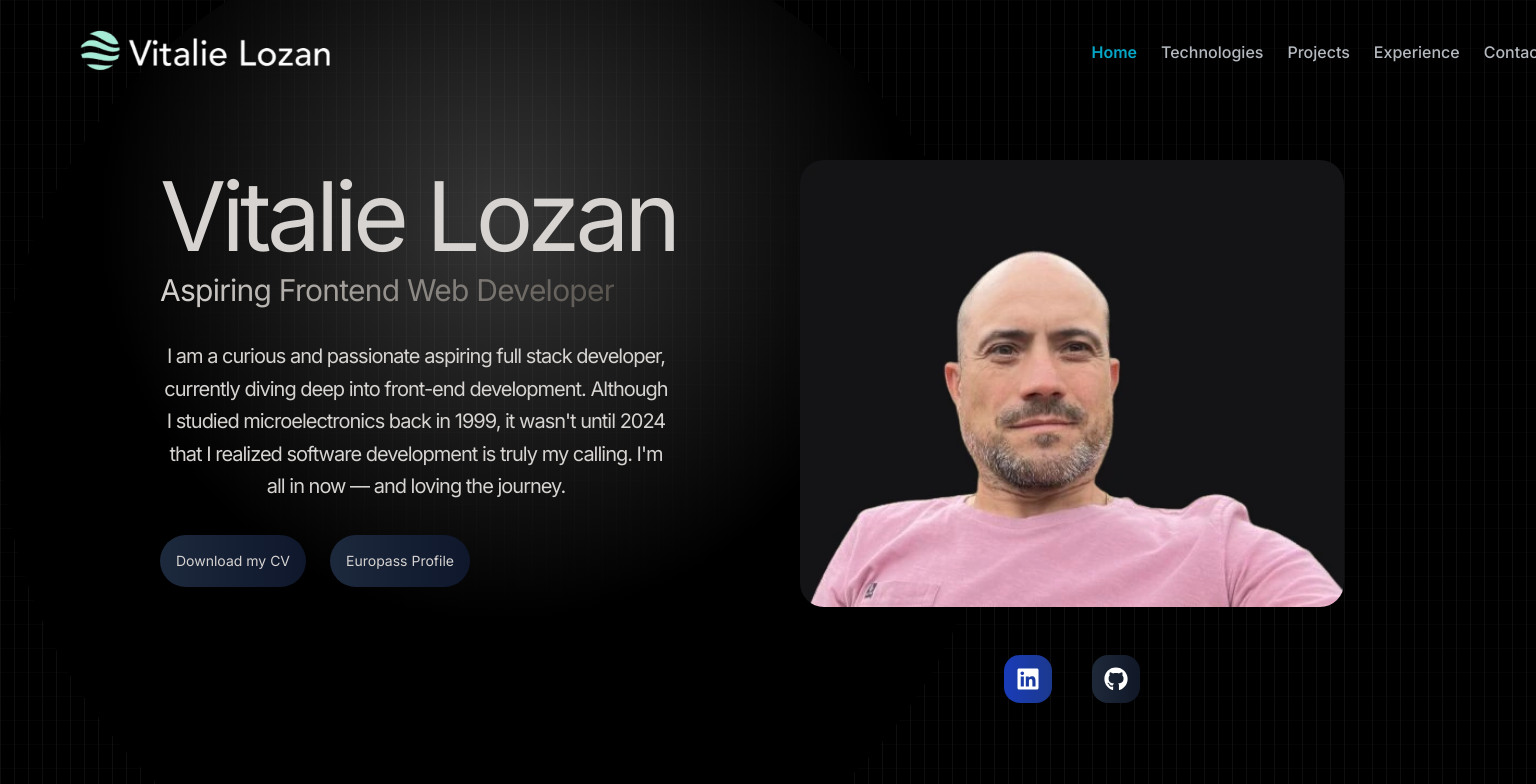
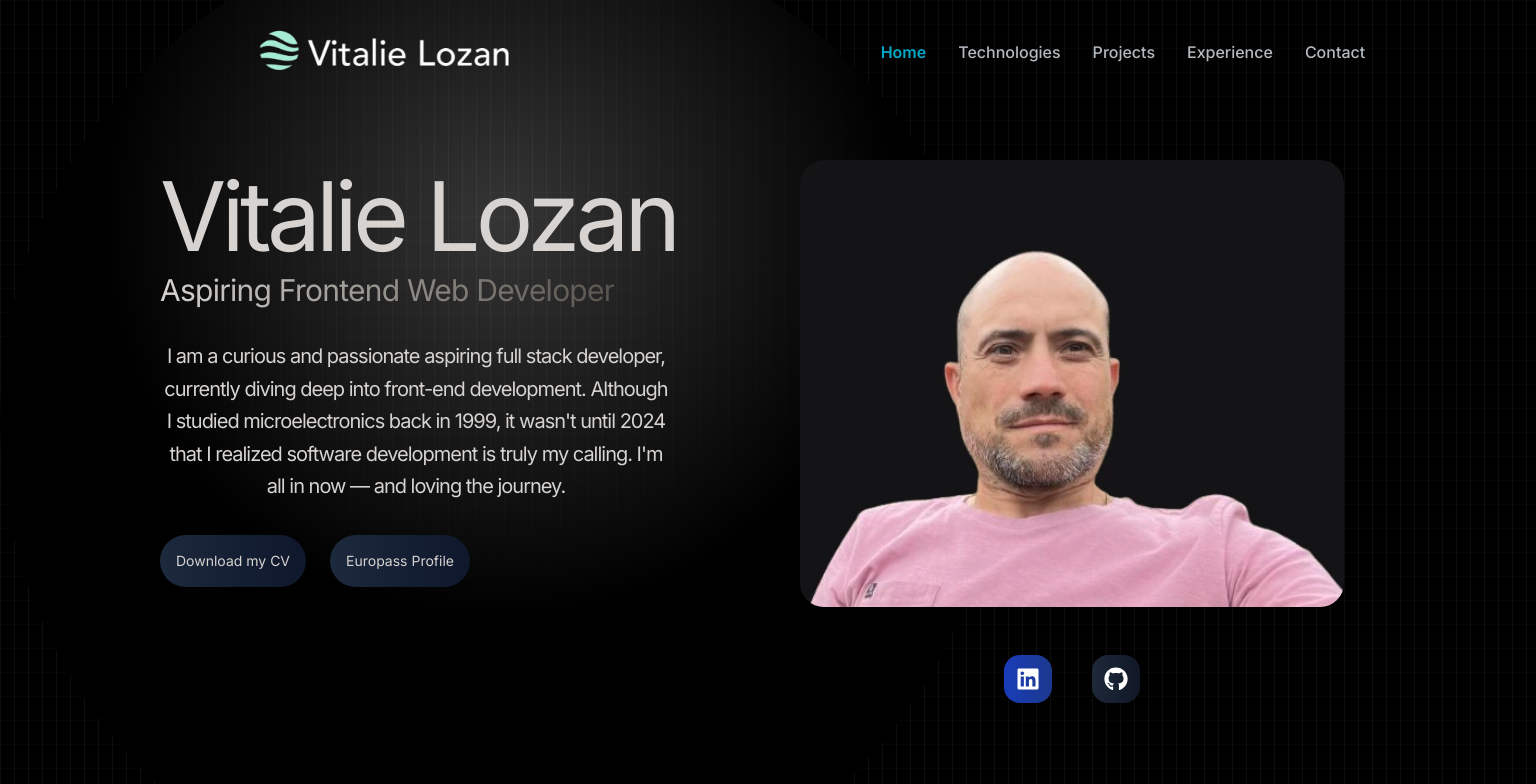
Before and after one commit to vitalielozan/vitalielozan.github.io, a React (Vite) app: page / in a window 1536 px wide. Shown: the top 784 px of the page. Built offline with nearby package versions, Linux system fonts and the light colour scheme.

Commit message:
adjusted layout

```diff
--- a/src/components/Experience.jsx
+++ b/src/components/Experience.jsx
@@ -23,7 +23,7 @@ function Experience() {
                 transition={{ duration: 1 }}
                 className='w-full lg:w-1/4'
               >
-                <p className='mb-2 text-sm text-stone-400'>{experience.year}</p>
+                <p className='mb-2 text-xl text-stone-400'>{experience.year}</p>
               </Motion.div>
               <Motion.div
                 whileInView={{ opacity: 1, x: 0 }}
--- a/src/components/Navbar.jsx
+++ b/src/components/Navbar.jsx
@@ -57,7 +57,7 @@ function Navbar() {
           : 'py-6 bg-transparent border-transparent'
       )}
     >
-      <div className='container flex items-center justify-between relative'>
+      <div className='container flex items-center justify-around relative'>
         <a href={navItems[0].href} aria-label='Home'>
           <img
             src={logo}
@@ -67,7 +67,7 @@ function Navbar() {
         </a>
 
         {/* dsktop nav */}
-        <div className='hidden md:flex items-center space-x-6'>
+        <div className='hidden md:flex items-center space-x-8'>
           {navItems.map((item, key) => {
             const isActive = activeSection === item.href.replace('#', '');
             return (
--- a/src/index.css
+++ b/src/index.css
@@ -69,4 +69,9 @@
       max-width: 1280px;
     }
   }
+  @media (min-width: 1400px) {
+    .container {
+      max-width: 1400px;
+    }
+  }
 }
```
